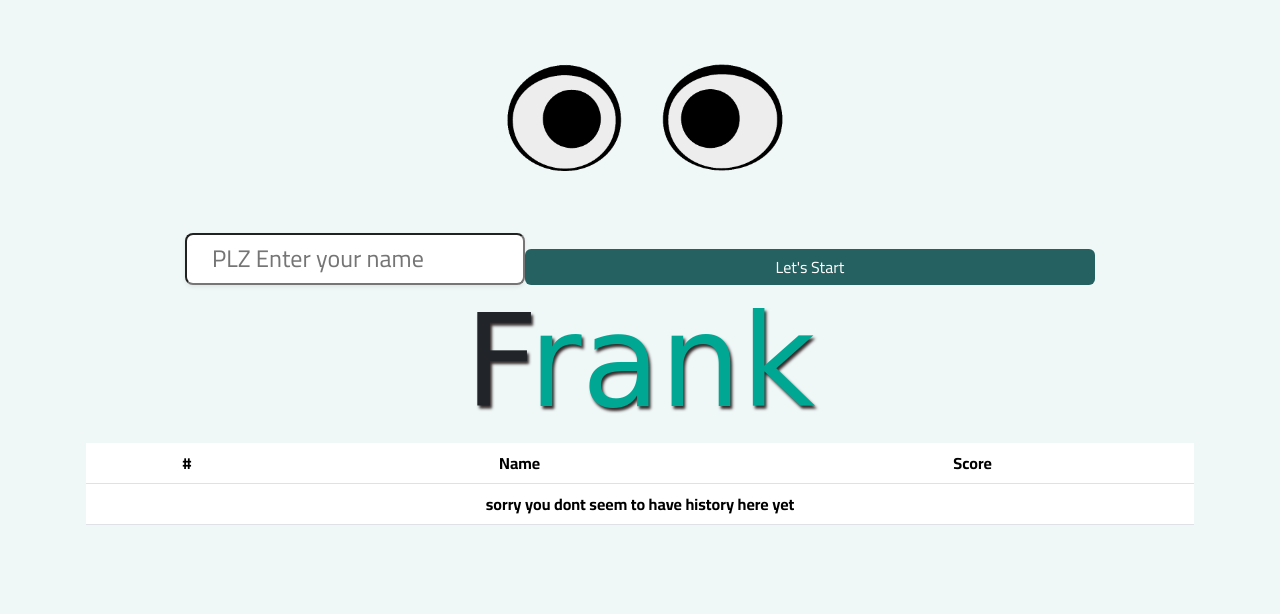
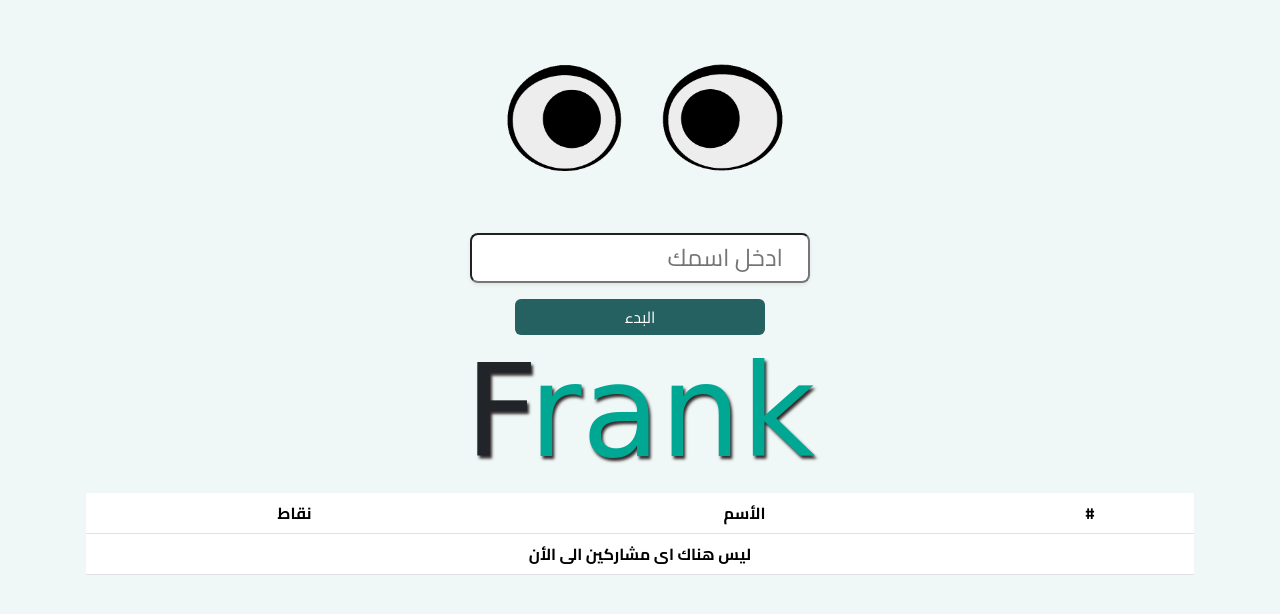
Before and after one commit to seadawy/Frank, a PHP site: page / in a window 1280 px wide. Shown: the top 614 px of the page. Run offline with PHP 8.4, Linux system fonts and the light colour scheme; lists and menus that the app fills with data are empty; some web fonts are replaced.

Commit message:
modified

```diff
--- a/css/home.css
+++ b/css/home.css
@@ -16,6 +16,10 @@ body {
     align-items: center;
     flex-direction: column;
     justify-content: center;
+}
+
+.form-check-input[type=radio] {
+    border: 4px solid #ddd;
 }
 
 .headline {
--- a/index.php
+++ b/index.php
@@ -5,17 +5,15 @@ $conn = mysqli_connect('localhost', 'root', '', 'frank');
 if (isset($_POST["submit"])) {
     $token = uniqid();
     $name = $_POST['name'];
-    $sql = "INSERT INTO users (user,token) VAlUES ('$name','$token') ";
+    /* INSERT USER */
+    $sql = "INSERT INTO users (name,token) VAlUES ('$name','$token') ";
     $result = mysqli_query($conn, $sql);
+    /* HISTORY */
     $sql2 = "SELECT * FROM history WHERE host='$name' ORDER BY score";
     $result2 = mysqli_query($conn, $sql2);
-    $sql3 = "SELECT * FROM users WHERE user='$name'";
-    $result3 = mysqli_query($conn, $sql3);
-    $users = mysqli_fetch_array($result3);
-    setcookie("token", $users['token'], time() + 86400 * 365.25);
+    /*  */
+    setcookie("token", $token, time() + 86400 * 365.25);
 }
-
-
 ?>
 
 
@@ -38,21 +36,29 @@ if (isset($_POST["submit"])) {
             </center>
 
         </div>
-        <form action="index.php" method="POST">
-            <div class="row d-flex justify-content-center">
-                <input type="text" class="homeBtn shadow-sm" autocomplete="false" placeholder="PLZ Enter your name"
-                    name="name" required>
-                <input class="btn btn-primary w-50 mt-3" type="submit" value="Let's Start" name="submit">
-                <h1 class="headline m-0">F<span class="rank">rank</span></h1>
+        <?php if (!isset($_COOKIE['token'])): ?>
+            <form action="index.php" method="POST">
+                <div class="row d-flex flex-column justify-content-center align-items-center">
+                    <input type="text" class="homeBtn shadow-sm text-end" autocomplete="false" placeholder="ادخل اسمك"
+                        name="name" required>
+                    <input class="btn btn-primary mt-3" style="width:250px" type="submit" value="البدء" name="submit">
+                </div>
+            </form>
+        <?php else: ?>
+            <div class="row d-flex flex-column justify-content-center align-items-center">
+                <input class="btn btn-primary mt-3" style="width:250px" type="submit" value="إبدأ بتجهيز إختبار لأصدقائك"
+                    name="submit">
             </div>
-        </form>
+            </form>
+        <?php endif; ?>
+        <h1 class="headline m-0">F<span class="rank">rank</span></h1>
         <div class="row m-1 rounded-1">
             <table class="table ">
                 <thead>
                     <tr>
+                        <th>نقاط</th>
+                        <th>الأسم</th>
                         <th>#</th>
-                        <th>Name</th>
-                        <th>Score</th>
                     </tr>
                 </thead>
                 <tbody>
@@ -69,7 +75,7 @@ if (isset($_POST["submit"])) {
                             </tr>
                         <?php endwhile; ?>
                     <?php else:
-                        echo "<tr><th colspan='3'>sorry you dont seem to have history here yet</th></td>";
+                        echo "<tr><th colspan='3'>ليس هناك اى مشاركين الى الأن</th></td>";
                     endif; ?>
                 </tbody>
             </table>
--- a/main.js
+++ b/main.js
@@ -159,4 +159,5 @@ $('#realfinish').click(function () {
 
 $(document).ready(function () {
     LoadIndex(i);
+    $('.finish').hide();
 });
```
